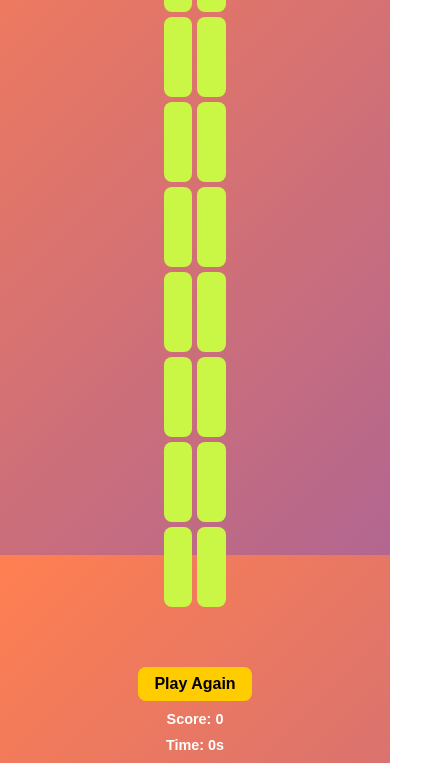
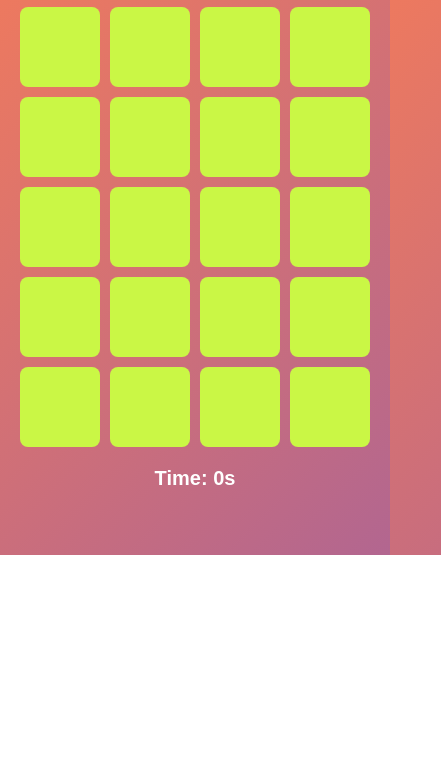
Before and after one commit to Alexander1326/MatchingGame, a plain HTML site: page index.html in a window 390 px wide. Shown: the part 289-1052 px from the top of the page, 441 px wide, since content can reach past the window. After the commit the page ends 844 px from the top, so only its background shows below. Drawn offline with Linux system fonts and the light colour scheme; files whose address does not match are found by name.

Commit message:
Update style.css

```diff
--- a/style.css
+++ b/style.css
@@ -1,18 +1,3 @@
-/* General Body and Layout Styles */
-body {
-  font-family: Arial, sans-serif;
-  background: linear-gradient(135deg, #ff7f50, #b26690);
-  height: 100vh;
-  display: flex;
-  justify-content: center;
-  align-items: center;
-  margin: 0;
-  flex-direction: column;
-  padding: 10px;
-  box-sizing: border-box;
-}
-
-/* Title Styling */
 h1 {
     font-family: 'Arial', sans-serif;
     font-size: 3rem;
@@ -31,25 +16,42 @@ h1 {
     transition: transform 0.3s ease;
   }
 
-/* Game Board Styling */
+  #scoreboard {
+    text-align: center;
+    font-size: 20px;
+    color: #fff;
+    font-weight: bold;
+    position: absolute;
+    top: 15%;
+    left: 92%;
+  }
+
+  body {
+    font-family: Arial, sans-serif;
+    background: linear-gradient(135deg, #ff7f50, #b26690);
+    height: 100vh;
+    display: flex;
+    justify-content: center;
+    align-items: center;
+    margin: 0;
+    flex-direction: column;
+  }
+
   #game-board {
     display: grid;
-  grid-template-columns: repeat(4, 1fr); /* Default to 4 columns */
+    grid-template-columns: repeat(4, 1fr);
     gap: 10px;
     padding: 20px;
-  width: 100%;
-  max-width: 480px; /* Max width to ensure it doesn’t get too large */
-  margin: 20px auto; /* Centered with margin */
-  box-sizing: border-box;
+    max-width: 400px;
+    margin: 0 auto;
   }
 
   .card {
-  width: 100%;
-  height: 100px; /* Flexibly adjusted based on screen size */
+    width: 80px;
+    height: 80px;
     perspective: 1000px;
   }
 
-/* Card Flip Effect */
   .card-inner {
     position: relative;
     width: 100%;
@@ -89,26 +91,32 @@ h1 {
     border-radius: 8px;
   }
 
-/* Scoreboard and Timer */
-#scoreboard, #timer {
+  #play-again {
+    position: absolute;
+    top: 5%;
+    left: 90%;
+    padding: 10px 20px;
+    font-size: 18px;
+    background-color: #ffcc00;
+    border: none;
+    border-radius: 8px;
+    cursor: pointer;
+    font-weight: bold;
+    transition: background-color 0.3s ease;
+  }
+
+  #play-again:hover {
+    background-color: #ffaa00;
+  }
+
+  #timer {
     text-align: center;
     font-size: 20px;
     color: #fff;
+    margin-bottom: 10px;
     font-weight: bold;
-  margin-bottom: 10px;
   }
 
-/* Position adjustments for better responsiveness */
-#scoreboard {
-  position: relative; /* Change from absolute */
-  margin-top: 10px;
-}
-
-#timer {
-  margin-top: 5px;
-}
-
-/* Win Message */
   #win-message {
     position: fixed;
     top: 30%;
@@ -125,88 +133,3 @@ h1 {
   #win-message.hidden {
     display: none;
   }
-
-/* Play Again Button */
-#play-again {
-  position: relative;
-  padding: 10px 20px;
-  font-size: 18px;
-  background-color: #ffcc00;
-  border: none;
-  border-radius: 8px;
-  cursor: pointer;
-  font-weight: bold;
-  transition: background-color 0.3s ease;
-  margin-top: 20px;
-}
-
-#play-again:hover {
-  background-color: #ffaa00;
-}
-
-/* Responsive Styles */
-@media (max-width: 1024px) {
-  /* For tablets or medium screens */
-  #game-board {
-    grid-template-columns: repeat(3, 1fr); /* 3 cards per row */
-    gap: 10px;
-    max-width: 90%; /* Ensure it scales down */
-  }
-
-  .card {
-    height: 120px; /* Adjust card height */
-  }
-
-  h1 {
-    font-size: 2.5rem; /* Adjust title size */
-  }
-
-  #scoreboard, #timer {
-    font-size: 1.2rem; /* Adjust font size */
-  }
-}
-
-@media (max-width: 768px) {
-  /* For smaller screens (iPads and smaller) */
-  #game-board {
-    grid-template-columns: repeat(2, 1fr); /* 2 cards per row */
-    gap: 8px;
-  }
-
-  .card {
-    height: 100px; /* Adjust card height */
-  }
-
-  h1 {
-    font-size: 2rem; /* Adjust title size */
-  }
-
-  #scoreboard, #timer {
-    font-size: 1rem;
-  }
-}
-
-@media (max-width: 480px) {
-  /* For mobile screens */
-  #game-board {
-    grid-template-columns: repeat(2, 1fr); /* 2 cards per row */
-    gap: 5px;
-  }
-
-  .card {
-    height: 80px; /* Adjust card height */
-  }
-
-  h1 {
-    font-size: 1.6rem; /* Adjust header size */
-  }
-
-  #scoreboard, #timer {
-    font-size: 0.9rem; /* Adjust scoreboard font size */
-  }
-
-  #play-again {
-    font-size: 1rem; /* Adjust play button size */
-    padding: 8px 16px;
-  }
-}
```
Lines whose indentation alone changed are shown as unchanged.
